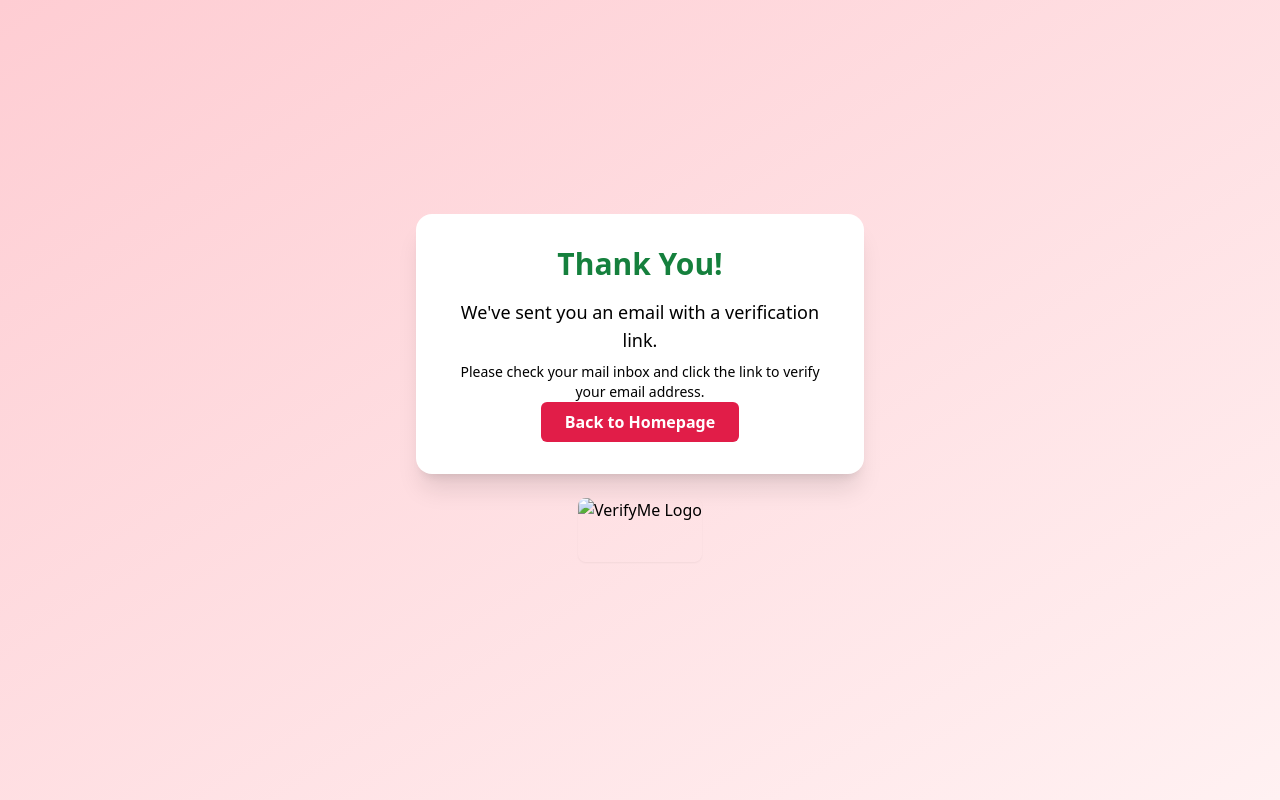
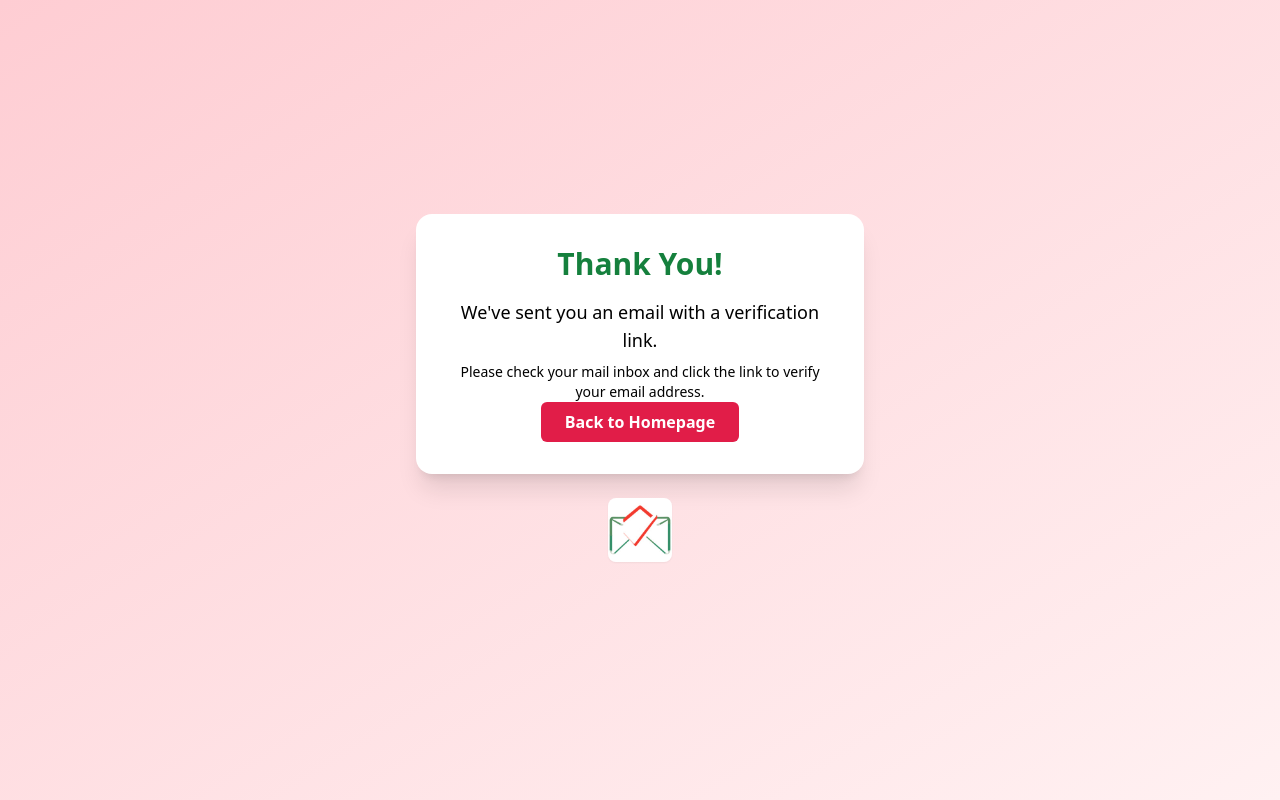
Before and after one commit to archanamd12/VerifyMe, a plain HTML site: page thank.html in a window 1280 px wide. Drawn offline with nearby package versions, Linux system fonts and the light colour scheme; the site is published under a folder, as on GitHub Pages, so addresses that start at the root find nothing.

Commit message:
Update thank.html

```diff
--- a/thank.html
+++ b/thank.html
@@ -30,7 +30,7 @@
   </div>
   <br>
   <div class="mb-6 flex justify-center">
-  <img src="/mylogo.jpg" alt="VerifyMe Logo" class="h-16 w-auto rounded-lg shadow-sm" />
+  <img src="mylogo.jpg" alt="VerifyMe Logo" class="h-16 w-auto rounded-lg shadow-sm" />
 </div>
 </body>
 </html>
```
